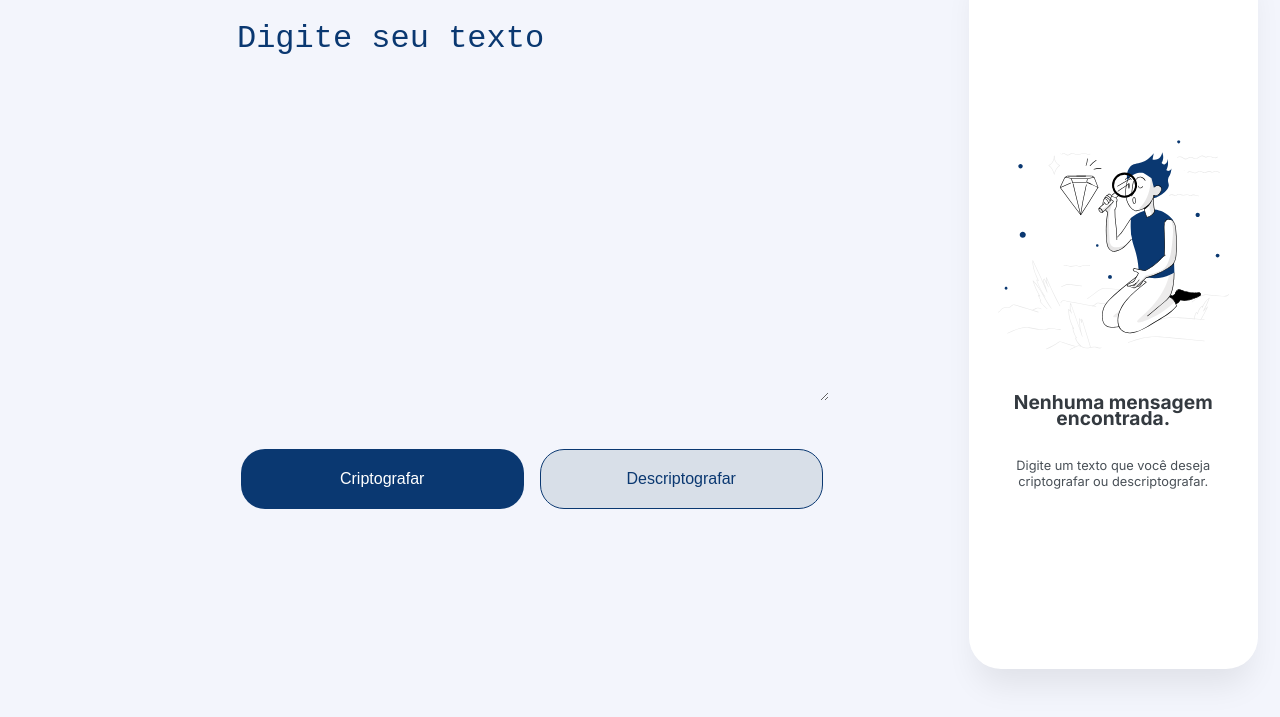
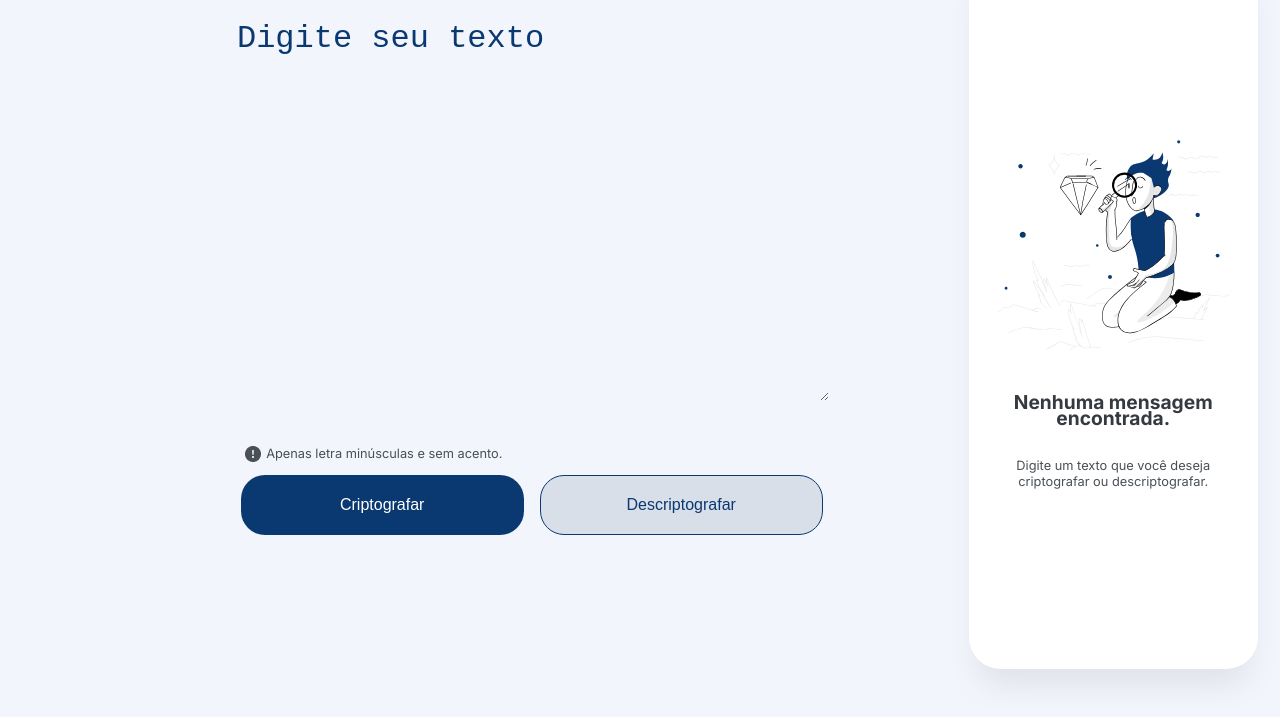
Before and after one commit to maxranholi/Decodificador_Alura_Oracle, a plain HTML site: page index.html in a window 1280 px wide. Shown: the part 83-800 px from the top of the page. Drawn offline with Linux system fonts and the light colour scheme.

Commit message:
mensagem para tipo de texto recebido feita

```diff
--- a/index.html
+++ b/index.html
@@ -36,6 +36,14 @@
         name="input"
         placeholder="Digite seu texto"
       ></textarea>
+      <p class="messageNoEspecialChar">
+        <img
+          alt="Símbolo de exclamação"
+          class="ExclamationMark"
+          src="/assets/exclamationMark.png"
+        />
+        Apenas letra minúsculas e sem acento.
+      </p>
       <div class="buttons">
         <button onClick="showEncriptedMessage()" class="buttonCrip">
           Criptografar
--- a/style/mainDesktop.css
+++ b/style/mainDesktop.css
@@ -1,7 +1,6 @@
 .main {
   height: fit-content;
   width: 70%;
-  gap: 1rem;
   display: flex;
   justify-content: center;
   align-items: center;
@@ -70,3 +69,13 @@
 .input:focus {
   outline: none;
 }
+
+.messageNoEspecialChar {
+  display: flex;
+  text-align: center;
+  color: #495057;
+  width: 68%;
+  font-size: 0.8rem;
+  flex-wrap: wrap;
+  gap: 0.3rem;
+}
--- a/style/mainTablet.css
+++ b/style/mainTablet.css
@@ -45,3 +45,9 @@
     line-height: 7.5em;
   }
 }
+
+@media screen and (max-width: 1174px) {
+  .messageNoEspecialChar {
+    width: 98%;
+  }
+}
--- a/style/sectionMobile.css
+++ b/style/sectionMobile.css
@@ -1,4 +1,4 @@
-@media screen and (max-width: 528px) {
+@media screen and (max-width: 564px) {
     .message {
         flex-wrap: wrap;
         line-height: 1.4rem;
--- a/style/sectionTablet.css
+++ b/style/sectionTablet.css
@@ -20,6 +20,7 @@
     text-align: center;
     color: #343a40;
     font-size: 1.6rem;
+    line-height: 2rem;
   }
 }
 
```
Also changed, not shown: assets/exclamationMark.png (added).
